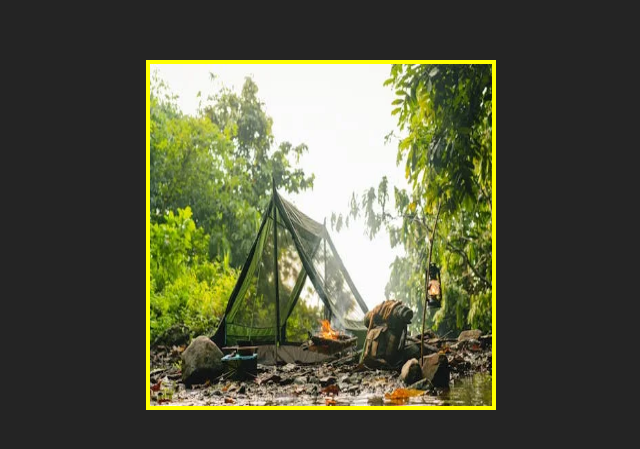
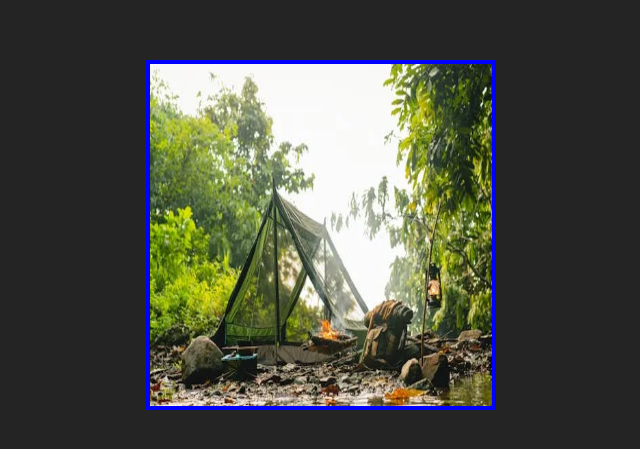
Before and after one commit to Samadhanshelke/Image-pinching, a React (Vite) app: page / in a window 1280 px wide. Shown: the part 165-614 px from the top of the page, without its empty margins (319-959 px from the left). Built offline with nearby package versions, Linux system fonts and the light colour scheme.

Commit message:
testing 12

```diff
--- a/src/ZoomableImage.jsx
+++ b/src/ZoomableImage.jsx
@@ -35,11 +35,16 @@ const ZoomableImage = ({ src }) => {
         if(zoom > 1){
           setIsZoomed(true)
         }
+        else{
+          setIsZoomed(false)
+        }
       }
 
     }
     if(event.touches.length === 1){
-      if(!isZoomed) return
+      if(isZoomed === false){
+            return
+      }
       const deltaX = event.touches[0].clientX - InitialPosition.x;
       const deltaY = event.touches[0].clientY - InitialPosition.y;
       setInitialPosition({ x: event.touches[0].clientX, y: event.touches[0].clientY });
@@ -70,7 +75,7 @@ const ZoomableImage = ({ src }) => {
     display: 'flex',
     justifyContent: 'center',
     alignItems: 'center',
-    border: '4px solid yellow'
+    border: '4px solid blue'
   };
 
   const imgStyle = {
```
